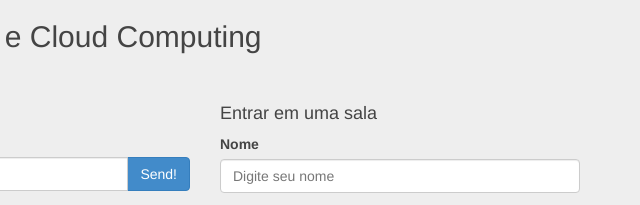
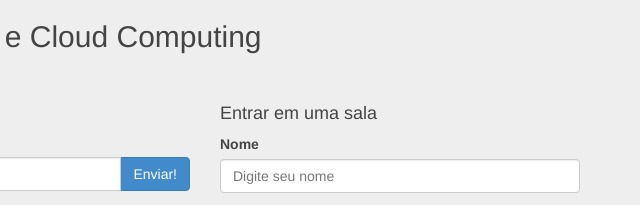
Before and after one commit to rprates/ChatApp, a website: page public/index.html in a window 1280 px wide. Shown: the top 205 px of the page, 630-1270 px from the left. Drawn offline with nearby package versions, Linux system fonts and the light colour scheme; no server answers.

Commit message:
app chat

```diff
--- a/app.js
+++ b/app.js
@@ -41,7 +41,7 @@ io.sockets.on('connection', function (socket) {
         var new_room = ("" + Math.random()).substring(2, 7);
         rooms.push(new_room);
         data.room = new_room;
-        socket.emit('updatechat', 'SERVER', 'Sala pronta, convide alguem usando o ID:' + new_room);
+        socket.emit('updatechat', 'SERVER', 'Sala pronta, convide alguem usando o ID: ' + new_room);
         socket.emit('roomcreated', data);
     });
 
--- a/public/index.html
+++ b/public/index.html
@@ -38,7 +38,7 @@
 				<div class="input-group ">
 					<input id="data " type="text " ng-model="message " class="form-control " placeholder="Digite a mensagem aqui ">
 					<span class="input-group-btn ">
-						<button class="btn btn-primary " id="datasend " type="button " ng-click="doPost(message) ">Send!</button>
+						<button class="btn btn-primary " id="datasend " type="button " ng-click="doPost(message) ">Enviar!</button>
 					</span>
 				</div>
 				<div class="clearfix "></div>
```
Also changed, not shown: 1 other file.
